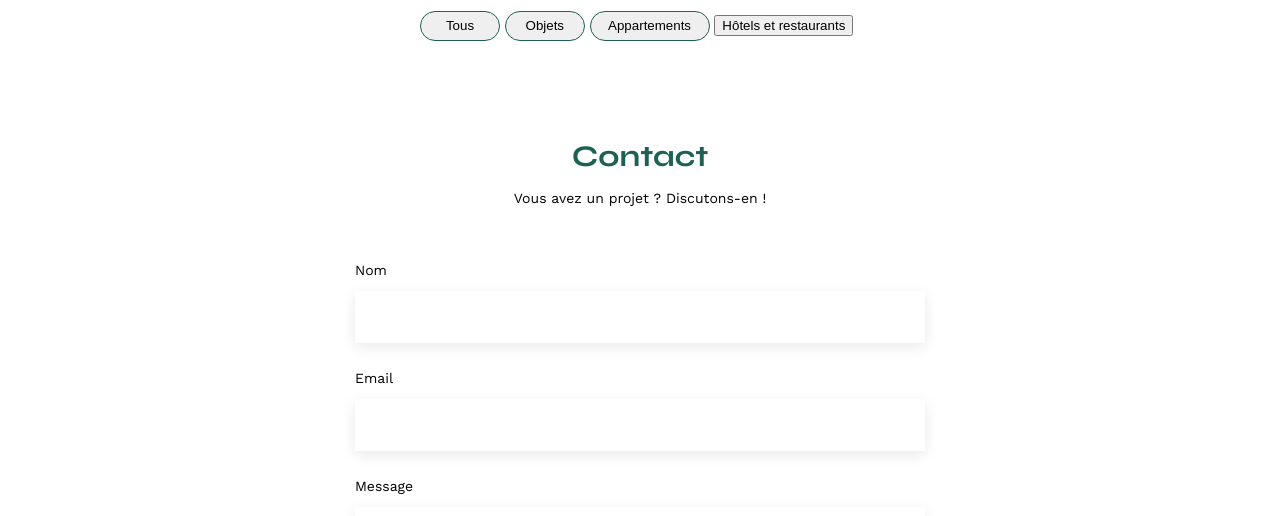
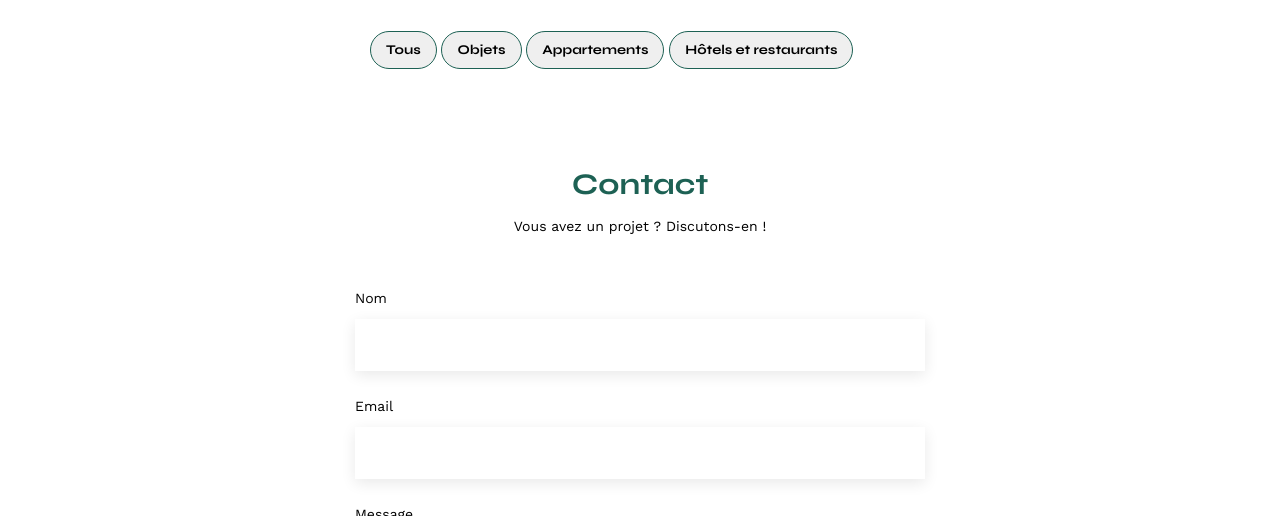
Before and after one commit to sandra-saint-julien/Portfolio-architecte-sophie-bluel, a plain HTML site: page FrontEnd/index.html in a window 1280 px wide. Shown: the part 584-1100 px from the top of the page. Drawn offline with nearby package versions, Linux system fonts and the light colour scheme.

Commit message:
feat(style,index) implement filter

```diff
--- a/FrontEnd/assets/js/index.js
+++ b/FrontEnd/assets/js/index.js
@@ -20,13 +20,7 @@ const getData = async (url, method) => {
     console.error(e);
   }
 };
-/**FILTERS**************************************************************** */
-  button.addEventListener("click", async () => {
-   let apiUrl = API_BASE_URL + "/works";
-    if (name !== "Tous") {
-      apiUrl += `?type=${name}`;
-    }
-    const works = await getData(apiUrl, "GET");
+
 /* HOME MODULES
  *******************************************************************************/
 const displayWorks = async () => {
@@ -48,6 +42,16 @@ const displayWorks = async () => {
   });
 };
 
+const initFilters = () => {
+  document.getElementById("all").addEventListener("click", () => {});
+
+  document.getElementById("objects").addEventListener("click", () => {});
+  document.getElementById("apartments").addEventListener("click", () => {});
+  document
+    .getElementById("hostelApartments")
+    .addEventListener("click", () => {});
+};
+
 /* LOGIN MODULES
  *******************************************************************************/
 function loginUser() {
@@ -57,6 +61,9 @@ function loginUser() {
 /* ENTRY POINT
  *******************************************************************************/
 const main = async () => {
+  // Initialize works filter buttons
+  initFilters();
+
   await displayWorks();
 };
 
--- a/FrontEnd/assets/style.css
+++ b/FrontEnd/assets/style.css
@@ -105,37 +105,19 @@ nav,
 section {
   display: block;
 }
-#button-container {
-  margin-left: 350px;
+#buttonContainer {
+  margin-left: 300px;
   margin-bottom: 50px;
-  margin-top:70px
-  font-family: "Work Sans", sans-serif;
-  ;
+  margin-top: 50px;
 }
-#All {
+
+.filter-button {
+  padding: 10px 15px;
   border-radius: 20px;
-  width: 80px;
-  height: 30px;
   border: 1px solid #1d6154;
+  font-family: "Syne";
 }
-#Object {
-  border-radius: 20px;
-  width: 80px;
-  height: 30px;
-  border: 1px solid #1d6154;
-}
-#House {
-  border-radius: 20px;
-  width: 120px;
-  height: 30px;
-  border: 1px solid #1d6154;
-}
-#Hostels and food {
-  border-radius: 20px;
-  width: 30px;
-  height: 170px;
-  border: 1px solid #1d6154;
-}
+
 button:hover {
   background-color: #1d6154;
   color: white;
--- a/FrontEnd/index.html
+++ b/FrontEnd/index.html
@@ -53,12 +53,16 @@
 
       <section id="portfolio">
         <h2>Mes Projets</h2>
-        <div id="button-container">
-          <button id="All">Tous</button>
-          <button id="Object">Objets</button>
-          <button id="House">Appartements</button>
-          <button id="Hostels and food">Hôtels et restaurants</button>
+
+        <div id="buttonContainer">
+          <button class="filter-button" id="all">Tous</button>
+          <button class="filter-button" id="objects">Objets</button>
+          <button class="filter-button" id="apartments">Appartements</button>
+          <button class="filter-button" id="hostel-apartments">
+            Hôtels et restaurants
+          </button>
         </div>
+
         <div class="gallery" id="gallery-container"></div>
       </section>
 
```
